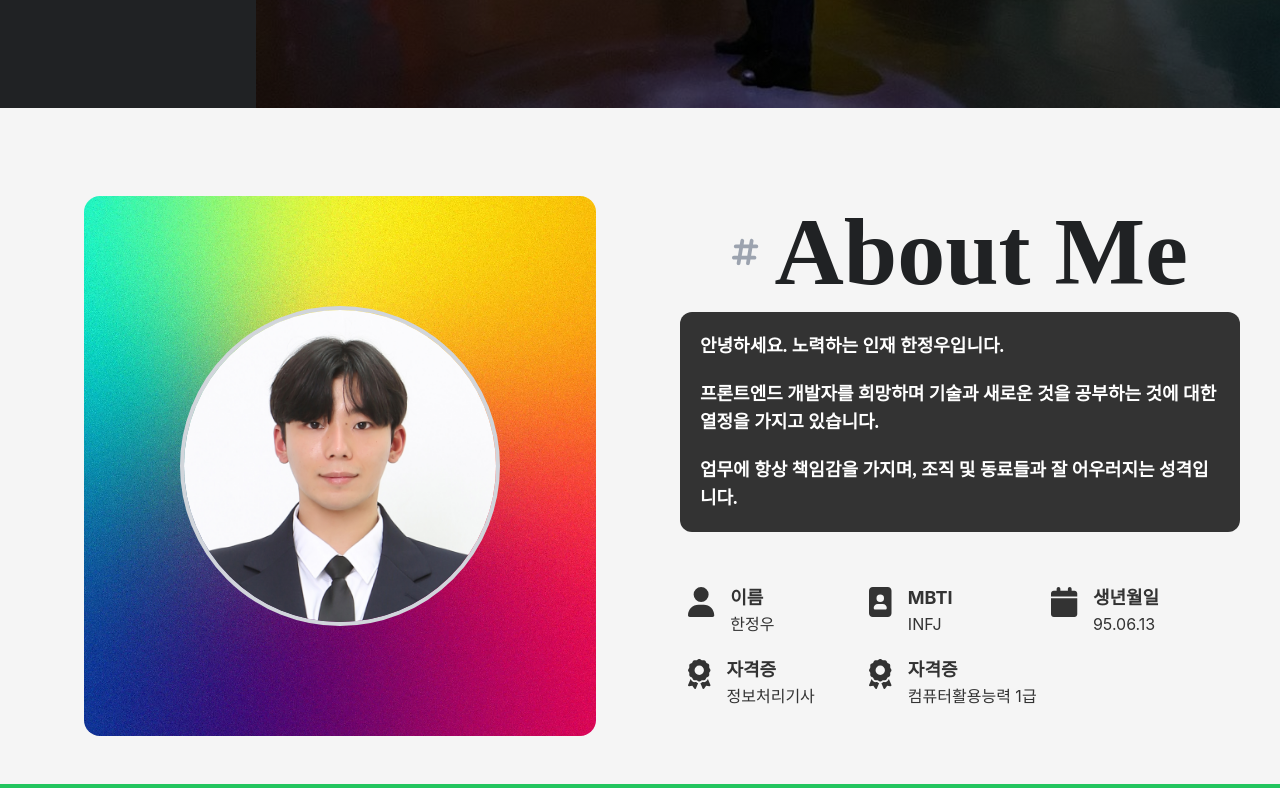
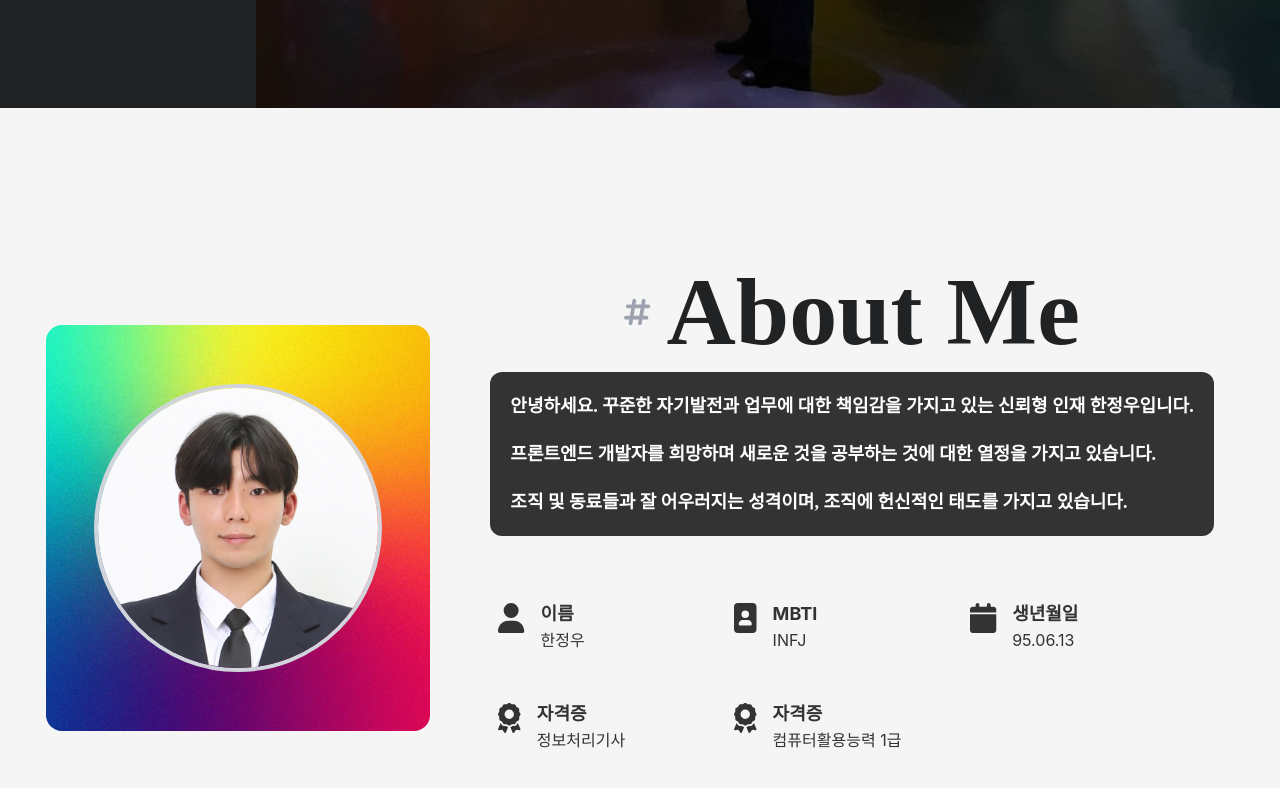
Before and after one commit to blackeichi/portfolio, a Next.js app: page / in a window 1280 px wide. Shown: the part 692-1480 px from the top of the page. Built offline with nearby package versions, Linux system fonts and the light colour scheme; a web font is replaced by a local one.

Commit message:
2022.12.09

```diff
--- a/components/Component/Icon.tsx
+++ b/components/Component/Icon.tsx
@@ -16,7 +16,7 @@ type TIcon = {
 
 export const Icon = ({ icon, title, text }: TIcon) => {
   return (
-    <div className="mt-5 flex gap-4" style={{ color: color.darkGary }}>
+    <div className="mt-6 flex gap-4 sm:mt-12" style={{ color: color.darkGary }}>
       <div className="text-3xl">
         <FontAwesomeIcon
           icon={
--- a/components/Container/AboutMe.tsx
+++ b/components/Container/AboutMe.tsx
@@ -6,41 +6,43 @@ export const AboutMe = () => {
   return (
     <div
       id="about"
-      className="relative flex w-full"
+      className="relative box-border flex min-h-screen w-full items-center justify-center gap-10 py-5"
       style={{ color: color.bgColor }}
     >
-      <div className="absolute top-5 left-5 hidden w-40 items-center justify-center opacity-50 sm:flex sm:w-72 lg:relative lg:w-1/2 lg:opacity-100">
-        <img className="h-4/5 rounded-2xl" src="/Backimg.webp" />
-        <div className="absolute aspect-square overflow-hidden rounded-full border-4 border-gray-300 sm:w-64 lg:w-80">
+      <div className="absolute top-5 left-5 hidden w-40 items-center justify-center opacity-50 sm:flex sm:w-96 lg:relative lg:opacity-100">
+        <img className="w-full rounded-2xl" src="/Backimg.webp" />
+        <div className="absolute aspect-square overflow-hidden rounded-full border-4 border-gray-300 sm:w-64 lg:w-3/4">
           <img className="w-full" src="/myPic.jpg" />
         </div>
       </div>
-      <div className="z-10 flex h-full w-full items-center justify-center px-10 sm:px-20 md:px-40 lg:w-1/2 lg:px-10">
-        <div className="flex h-4/5 w-full flex-col items-center gap-5 pt-24">
-          <div className="flex flex-col sm:items-center">
+      <div className="z-10 flex h-full items-center justify-center px-10 sm:px-20 md:px-40 lg:px-10">
+        <div className="relative flex h-full flex-col items-center gap-5">
+          <div className="flex h-full flex-col justify-center sm:items-center">
             <Title title="About Me" />
             <div
               style={{ backgroundColor: color.darkGary }}
               className="mt-3 flex flex-col gap-5 rounded-xl p-5 font-Pretendard text-lg font-bold text-white"
             >
-              <span>안녕하세요. 노력하는 인재 한정우입니다. </span>
               <span>
-                프론트엔드 개발자를 희망하며 기술과 새로운 것을 공부하는 것에
-                대한 열정을 가지고 있습니다.
+                안녕하세요. 꾸준한 자기발전과 업무에 대한 책임감을 가지고 있는
+                신뢰형 인재 한정우입니다.{" "}
               </span>
               <span>
-                업무에 항상 책임감을 가지며, 조직 및 동료들과 잘 어우러지는
-                성격입니다.
+                프론트엔드 개발자를 희망하며 새로운 것을 공부하는 것에 대한
+                열정을 가지고 있습니다.
+              </span>
+              <span>
+                조직 및 동료들과 잘 어우러지는 성격이며, 조직에 헌신적인 태도를
+                가지고 있습니다.
               </span>
             </div>
-          </div>
-
-          <div className="grid w-full grid-cols-2 px-2 sm:mt-3 sm:grid-cols-3">
-            <Icon icon="name" title="이름" text="한정우" />
-            <Icon icon="mbti" title="MBTI" text="INFJ" />
-            <Icon icon="birth" title="생년월일" text="95.06.13" />
-            <Icon icon="certi" title="자격증" text="정보처리기사" />
-            <Icon icon="certi" title="자격증" text="컴퓨터활용능력 1급" />
+            <div className="mt-4 grid w-full grid-cols-2 px-2 sm:grid-cols-3">
+              <Icon icon="name" title="이름" text="한정우" />
+              <Icon icon="mbti" title="MBTI" text="INFJ" />
+              <Icon icon="birth" title="생년월일" text="95.06.13" />
+              <Icon icon="certi" title="자격증" text="정보처리기사" />
+              <Icon icon="certi" title="자격증" text="컴퓨터활용능력 1급" />
+            </div>
           </div>
         </div>
       </div>
--- a/components/Container/FixedMenu.tsx
+++ b/components/Container/FixedMenu.tsx
@@ -3,17 +3,19 @@ import { cls } from "../../utils/utils";
 import { faArrowUp } from "@fortawesome/free-solid-svg-icons";
 import { Link } from "react-scroll";
 import { motion } from "framer-motion";
+import { color } from "../../styles/color";
 
 export const FixedMenu = ({ scrolled }: any) => {
   return (
-    <div className="fixed bottom-2 right-2 z-30 sm:bottom-10 sm:right-10">
+    <div className="fixed bottom-5 right-16 z-30 sm:bottom-7 sm:right-24">
       <Link to={"init"} spy={true} smooth={true} duration={500}>
         <motion.div
           initial={{ scale: 0 }}
           animate={{ scale: scrolled ? 1 : 0 }}
           transition={{ duration: 0.1 }}
+          style={{ backgroundColor: color.whiteColor }}
           className={cls(
-            "flex h-10 w-10 cursor-pointer items-center justify-center rounded-full border-2 border-gray-500 bg-white text-xl shadow-md shadow-gray-700 duration-200 hover:bg-gray-200 sm:h-16 sm:w-16 sm:text-3xl"
+            "flex h-10 w-10 cursor-pointer items-center justify-center rounded-2xl text-xl shadow-md shadow-gray-700 duration-200 hover:bg-gray-200 sm:h-14 sm:w-14 sm:rounded-3xl sm:text-3xl"
           )}
         >
           <FontAwesomeIcon icon={faArrowUp} />
--- /dev/null
+++ b/pages/_document.js
@@ -0,0 +1,66 @@
+import Document, { Html, Head, Main, NextScript } from "next/document";
+
+class MyDocument extends Document {
+  static async getInitialProps(ctx) {
+    const initialProps = await Document.getInitialProps(ctx);
+    return { ...initialProps };
+  }
+
+  render() {
+    return (
+      <Html>
+        <Head />
+        <body>
+          <script
+            // eslint-disable-next-line react/no-danger
+            dangerouslySetInnerHTML={{
+              __html: `(function() {
+    var w = window;
+    if (w.ChannelIO) {
+      return (window.console.error || window.console.log || function(){})('ChannelIO script included twice.');
+    }
+    var ch = function() {
+      ch.c(arguments);
+    };
+    ch.q = [];
+    ch.c = function(args) {
+      ch.q.push(args);
+    };
+    w.ChannelIO = ch;
+    function l() {
+      if (w.ChannelIOInitialized) {
+        return;
+      }
+      w.ChannelIOInitialized = true;
+      var s = document.createElement('script');
+      s.type = 'text/javascript';
+      s.async = true;
+      s.src = 'https://cdn.channel.io/plugin/ch-plugin-web.js';
+      s.charset = 'UTF-8';
+      var x = document.getElementsByTagName('script')[0];
+      x.parentNode.insertBefore(s, x);
+    }
+    if (document.readyState === 'complete') {
+      l();
+    } else if (window.attachEvent) {
+      window.attachEvent('onload', l);
+    } else {
+      window.addEventListener('DOMContentLoaded', l, false);
+      window.addEventListener('load', l, false);
+    }
+  })();
+  ChannelIO('boot', {
+    "pluginKey": "51c9209d-3b16-438a-a77e-7ecd871ed70d"
+  });
+	`,
+            }}
+          />
+          <Main />
+          <NextScript />
+        </body>
+      </Html>
+    );
+  }
+}
+
+export default MyDocument;
--- a/styles/color.ts
+++ b/styles/color.ts
@@ -3,4 +3,5 @@ export const color = {
   bgColor: "#202224",
   darkGary: "#333333",
   greenColor: "#12B886",
+  whiteColor: "#F0FAF4",
 };
```
Also changed, not shown: 1 other file (tests, documents, lock files or other folders).
